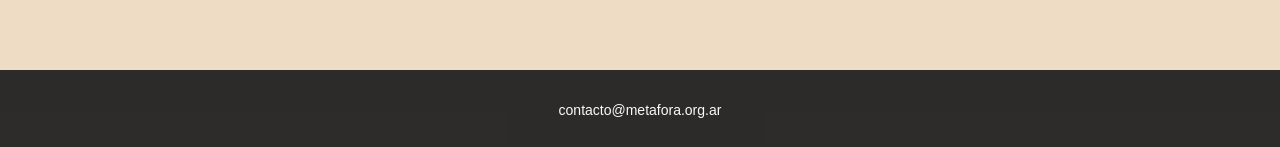
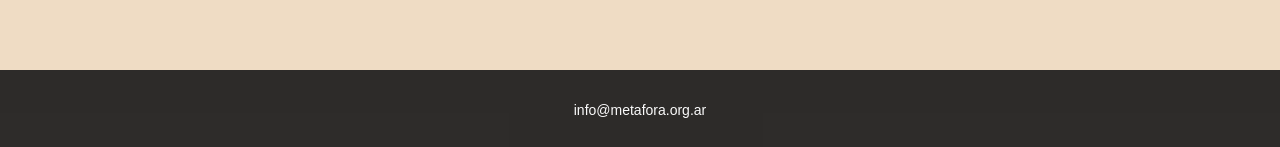
Before and after one commit to pablitxn/metafora-web, a Next.js app: page / in a window 1280 px wide. Shown: the part 650-797 px from the top of the page. Built offline with nearby package versions, Linux system fonts and the light colour scheme.

Commit message:
fix(footer): text typo

```diff
--- a/src/components/_shared/footer/index.tsx
+++ b/src/components/_shared/footer/index.tsx
@@ -2,7 +2,7 @@ import { FC } from "react";
 import "./styles.less";
 
 const Footer: FC = () => {
-	return <footer className="footer">contacto@metafora.org.ar</footer>;
+	return <footer className="footer">info@metafora.org.ar</footer>;
 };
 
 export default Footer;
```
